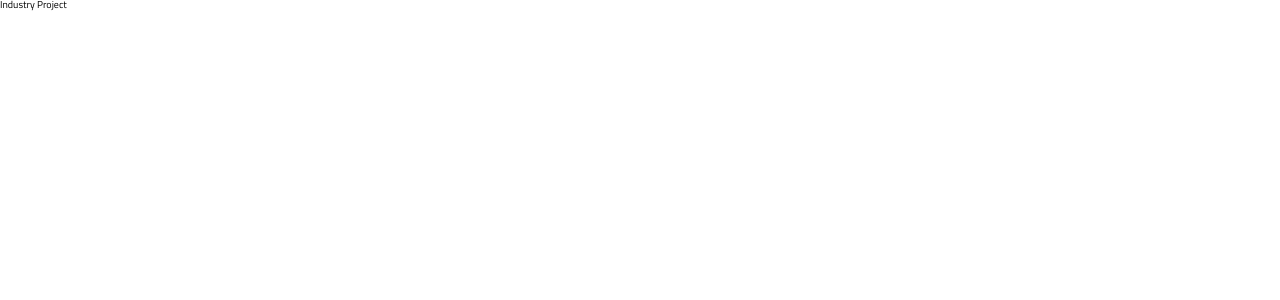
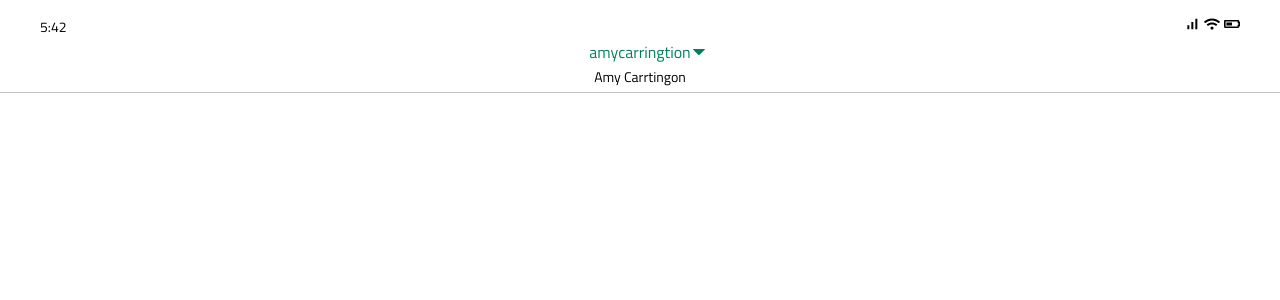
Before and after one commit to WebBrantDev/industry-project, a React (Create React App) app: page / in a window 1280 px wide. Shown: the top 300 px of the page. Built offline with nearby package versions, Linux system fonts and the light colour scheme.

Commit message:
header created

```diff
--- a/package.json
+++ b/package.json
@@ -8,6 +8,7 @@
     "@testing-library/user-event": "^13.5.0",
     "react": "^17.0.2",
     "react-dom": "^17.0.2",
+    "react-icons": "^4.3.1",
     "react-router-dom": "5.3",
     "react-scripts": "5.0.0",
     "sass": "^1.49.9",
--- a/src/App.jsx
+++ b/src/App.jsx
@@ -1,11 +1,10 @@
 import "./App.scss";
+import PageHeader from "./Components/PageHeader/PageHeader";
 
 function App() {
   return (
     <div className="App">
-      <header className="App-header">
-        <p>Industry Project</p>
-      </header>
+      <PageHeader />
     </div>
   );
 }
--- /dev/null
+++ b/src/Components/PageHeader/PageHeader.js
@@ -0,0 +1,29 @@
+import "./PageHeader.scss";
+import { MdOutlineSignalCellularAlt } from "react-icons/md";
+import { FaWifi } from "react-icons/fa";
+import { FaBatteryHalf } from "react-icons/fa";
+import { VscTriangleDown } from "react-icons/vsc";
+
+function PageHeader() {
+  return (
+    <>
+      <section className="header">
+        <div className="header__container">
+          <p className="header__time">5:42</p>
+          <div className="header__container--right">
+            <MdOutlineSignalCellularAlt className="phone-icon" />
+            <FaWifi className="phone-icon" />
+            <FaBatteryHalf className="phone-icon" />
+          </div>
+        </div>
+        <h2 className="header__user-bold">
+          amycarringtion
+          <VscTriangleDown className=" header__user-bold--arrow" />
+        </h2>
+        <p className="header__user">Amy Carrtingon</p>
+      </section>
+    </>
+  );
+}
+
+export default PageHeader;
--- /dev/null
+++ b/src/Components/PageHeader/PageHeader.scss
@@ -0,0 +1,38 @@
+@use "../../styles/partials/global" as *;
+
+.header {
+  margin-top: 1.6rem;
+  border-bottom: solid 1px $secondary-color-grey;
+
+  &__container {
+    @include component-gutter;
+    display: flex;
+    justify-content: space-between;
+  }
+  &__time {
+    @include p2;
+    font-weight: 600;
+  }
+  &__user-bold {
+    text-align: center;
+    position: relative;
+    @include p1;
+    font-weight: 600;
+    color: $primary-color-green;
+
+    &--arrow {
+      position: absolute;
+      top: 6px;
+    }
+  }
+  &__user {
+    text-align: center;
+    @include p2;
+    margin-bottom: 4px;
+  }
+}
+.phone-icon {
+  height: 16px;
+  width: 16px;
+  padding-left: 4px;
+}
--- /dev/null
+++ b/src/index 2.css
@@ -0,0 +1,13 @@
+body {
+  margin: 0;
+  font-family: -apple-system, BlinkMacSystemFont, 'Segoe UI', 'Roboto', 'Oxygen',
+    'Ubuntu', 'Cantarell', 'Fira Sans', 'Droid Sans', 'Helvetica Neue',
+    sans-serif;
+  -webkit-font-smoothing: antialiased;
+  -moz-osx-font-smoothing: grayscale;
+}
+
+code {
+  font-family: source-code-pro, Menlo, Monaco, Consolas, 'Courier New',
+    monospace;
+}
--- a/src/styles/partials/_mixins.scss
+++ b/src/styles/partials/_mixins.scss
@@ -1,3 +1,5 @@
+@use "./fonts" as *;
+
 //SCREEN BREAKPOINTS
 @mixin mq-tablet {
   @media only screen and (min-width: 768px) {
@@ -45,3 +47,54 @@
     margin-right: 4rem;
   }
 }
+
+//RESPONSIVE FONTS MIXINS
+//mobile and tablet/desktop font styles combined for respective type
+@mixin page-header {
+  @include font-mobile-h1-page-header;
+  @include mq-tablet {
+    @include font-tablet-desktop-h1-page-header;
+  }
+}
+
+@mixin subheader {
+  @include font-mobile-h2-subheader;
+  @include mq-tablet {
+    @include font-tablet-desktop-h2-subheader;
+  }
+}
+
+@mixin labels-links-buttons {
+  @include font-mobile-body-h3-labels-link-buttons;
+  @include mq-tablet {
+    @include font-tablet-desktop-body-h3-labels-link-buttons;
+  }
+}
+
+@mixin table-header {
+  @include font-mobile-labels-h4-table-header;
+  @include mq-tablet {
+    @include font-tablet-desktop-labels-h4-table-header;
+  }
+}
+
+@mixin p1 {
+  @include font-mobile-p1-body-large;
+  @include mq-tablet {
+    @include font-tablet-desktop-p1-body-large;
+  }
+}
+
+@mixin p2 {
+  @include font-mobile-p2-body-medium;
+  @include mq-tablet {
+    @include font-tablet-desktop-p2-body-medium;
+  }
+}
+
+@mixin p3 {
+  @include font-mobile-p3-body-small;
+  @include mq-tablet {
+    @include font-tablet-desktop-p3-body-small;
+  }
+}
--- a/src/styles/partials/_variables.scss
+++ b/src/styles/partials/_variables.scss
@@ -0,0 +1,5 @@
+$primary-color-green: #008061;
+$primary-color-dark-green: #1d4a3f;
+
+$secondary-color-grey: #c4c4c4;
+$secondary-color-light-grey: #c4c4c4;
```
Also changed, not shown: src/Pages/Home/Home.js (added, +7 -0 lines), src/Pages/Community/Community.js (added), src/Pages/Community/Community.scss (added), src/Pages/Home/Home.scss (added), 1 other file (tests, documents, lock files or other folders).
